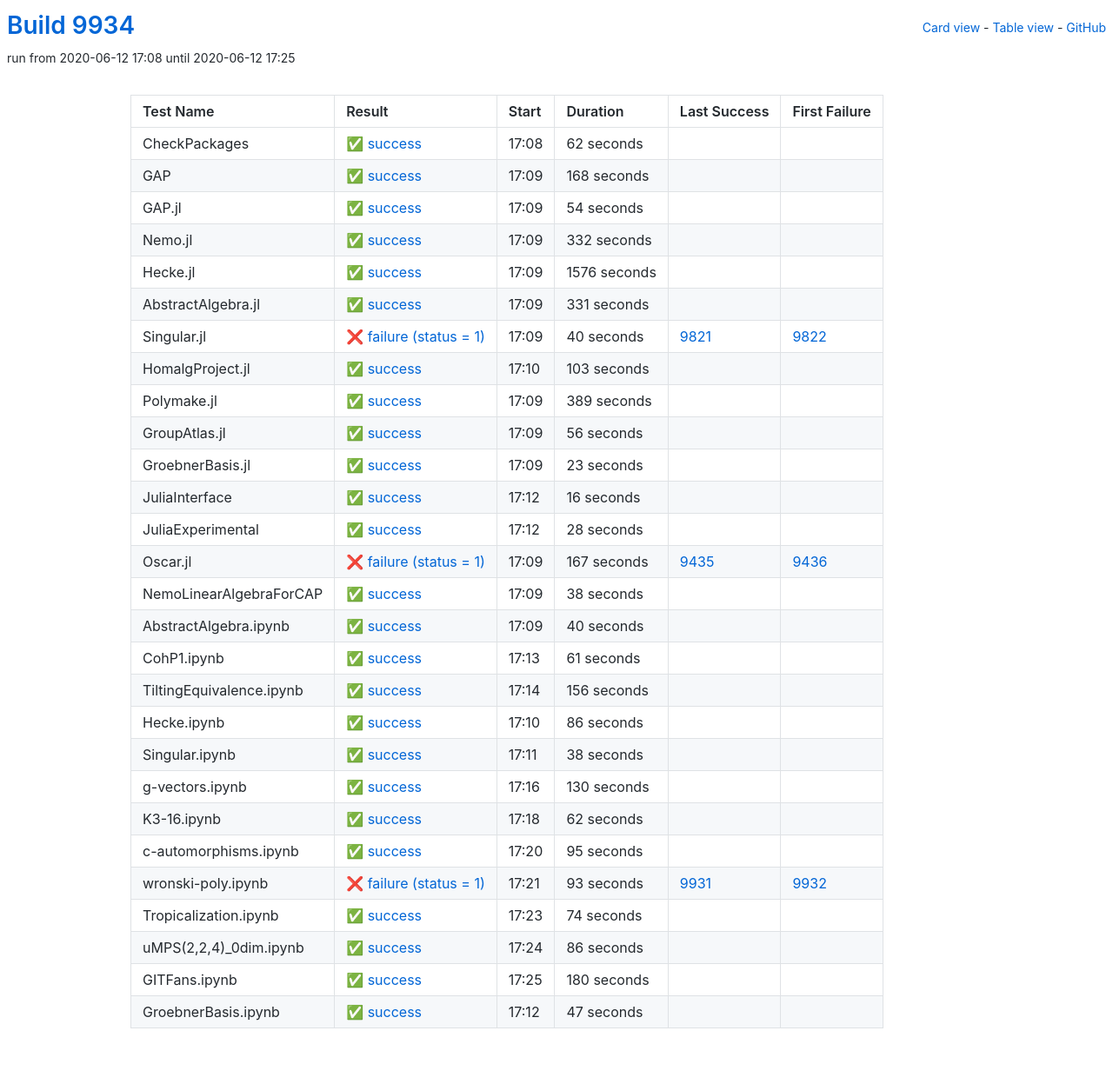
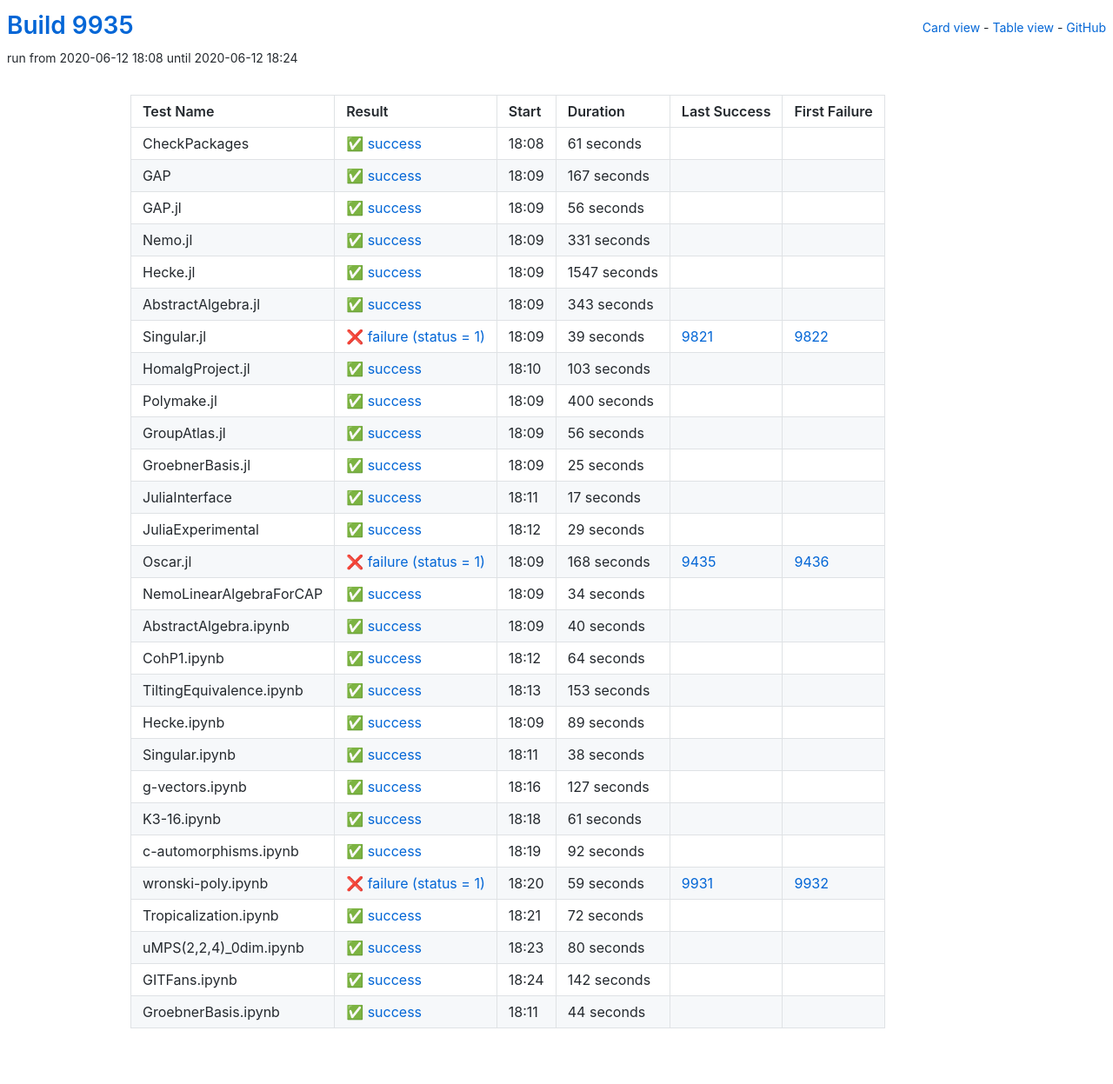
Before and after one commit to oscar-system/oscar-ci-status, a Jekyll site: the page built from table.html, in a window 1280 px wide. Shown: the whole page at 87% size. Built offline with Jekyll 4.4.1, drawn with Linux system fonts in a browser that asks for light colours.

Commit message:
Build #9935

```diff
--- a/_data/ci.yml
+++ b/_data/ci.yml
@@ -1,6 +1,6 @@
 ---
-build: 9934
-build_url: https://oscarci.mathematik.uni-kl.de/job/oscar/9934/
+build: 9935
+build_url: https://oscarci.mathematik.uni-kl.de/job/oscar/9935/
 job: oscar
 organization: oscar-system
 repo: oscar-ci-status
@@ -8,68 +8,44 @@ repourl: https://github.com/oscar-system/oscar-ci-status
 tests:
 - name: CheckPackages
   id: checkpackages
-  log: https://oscarci.mathematik.uni-kl.de/job/oscar/9934/artifact/logs/build-9934/CheckPackages.log
-  start: 2020-06-12 17:08
+  log: https://oscarci.mathematik.uni-kl.de/job/oscar/9935/artifact/logs/build-9935/CheckPackages.log
+  start: 2020-06-12 18:08
   success: true
   exitcode: 0
   status: success
-  duration: 62
+  duration: 61
   last_success: false
   last_success_url:
   first_failure: false
   first_failure_url:
 - name: GAP
   id: gap
-  log: https://oscarci.mathematik.uni-kl.de/job/oscar/9934/artifact/logs/build-9934/GAP.log
-  start: 2020-06-12 17:09
+  log: https://oscarci.mathematik.uni-kl.de/job/oscar/9935/artifact/logs/build-9935/GAP.log
+  start: 2020-06-12 18:09
   success: true
   exitcode: 0
   status: success
-  duration: 168
+  duration: 167
   last_success: false
   last_success_url:
   first_failure: false
   first_failure_url:
 - name: GAP.jl
   id: gap-jl
-  log: https://oscarci.mathematik.uni-kl.de/job/oscar/9934/artifact/logs/build-9934/GAP.jl.log
-  start: 2020-06-12 17:09
+  log: https://oscarci.mathematik.uni-kl.de/job/oscar/9935/artifact/logs/build-9935/GAP.jl.log
+  start: 2020-06-12 18:09
   success: true
   exitcode: 0
   status: success
-  duration: 54
+  duration: 56
   last_success: false
   last_success_url:
   first_failure: false
   first_failure_url:
 - name: Nemo.jl
   id: nemo-jl
-  log: https://oscarci.mathematik.uni-kl.de/job/oscar/9934/artifact/logs/build-9934/Nemo.jl.log
-  start: 2020-06-12 17:09
-  success: true
-  exitcode: 0
-  status: success
-  duration: 332
-  last_success: false
-  last_success_url:
-  first_failure: false
-  first_failure_url:
-- name: Hecke.jl
-  id: hecke-jl
-  log: https://oscarci.mathematik.uni-kl.de/job/oscar/9934/artifact/logs/build-9934/Hecke.jl.log
-  start: 2020-06-12 17:09
-  success: true
-  exitcode: 0
-  status: success
-  duration: 1576
-  last_success: false
-  last_success_url:
-  first_failure: false
-  first_failure_url:
-- name: AbstractAlgebra.jl
-  id: abstractalgebra-jl
-  log: https://oscarci.mathematik.uni-kl.de/job/oscar/9934/artifact/logs/build-9934/AbstractAlgebra.jl.log
-  start: 2020-06-12 17:09
+  log: https://oscarci.mathematik.uni-kl.de/job/oscar/9935/artifact/logs/build-9935/Nemo.jl.log
+  start: 2020-06-12 18:09
   success: true
   exitcode: 0
   status: success
@@ -78,22 +54,46 @@ tests:
   last_success_url:
   first_failure: false
   first_failure_url:
+- name: Hecke.jl
+  id: hecke-jl
+  log: https://oscarci.mathematik.uni-kl.de/job/oscar/9935/artifact/logs/build-9935/Hecke.jl.log
+  start: 2020-06-12 18:09
+  success: true
+  exitcode: 0
+  status: success
+  duration: 1547
+  last_success: false
+  last_success_url:
+  first_failure: false
+  first_failure_url:
+- name: AbstractAlgebra.jl
+  id: abstractalgebra-jl
+  log: https://oscarci.mathematik.uni-kl.de/job/oscar/9935/artifact/logs/build-9935/AbstractAlgebra.jl.log
+  start: 2020-06-12 18:09
+  success: true
+  exitcode: 0
+  status: success
+  duration: 343
+  last_success: false
+  last_success_url:
+  first_failure: false
+  first_failure_url:
 - name: Singular.jl
   id: singular-jl
-  log: https://oscarci.mathematik.uni-kl.de/job/oscar/9934/artifact/logs/build-9934/Singular.jl.log
-  start: 2020-06-12 17:09
+  log: https://oscarci.mathematik.uni-kl.de/job/oscar/9935/artifact/logs/build-9935/Singular.jl.log
+  start: 2020-06-12 18:09
   success: false
   exitcode: 1
   status: failure
-  duration: 40
+  duration: 39
   last_success: 9821
   last_success_url: https://oscarci.mathematik.uni-kl.de/job/oscar/9821/
   first_failure: 9822
   first_failure_url: https://oscarci.mathematik.uni-kl.de/job/oscar/9822/
 - name: HomalgProject.jl
   id: homalgproject-jl
-  log: https://oscarci.mathematik.uni-kl.de/job/oscar/9934/artifact/logs/build-9934/HomalgProject.jl.log
-  start: 2020-06-12 17:10
+  log: https://oscarci.mathematik.uni-kl.de/job/oscar/9935/artifact/logs/build-9935/HomalgProject.jl.log
+  start: 2020-06-12 18:10
   success: true
   exitcode: 0
   status: success
@@ -104,20 +104,20 @@ tests:
   first_failure_url:
 - name: Polymake.jl
   id: polymake-jl
-  log: https://oscarci.mathematik.uni-kl.de/job/oscar/9934/artifact/logs/build-9934/Polymake.jl.log
-  start: 2020-06-12 17:09
+  log: https://oscarci.mathematik.uni-kl.de/job/oscar/9935/artifact/logs/build-9935/Polymake.jl.log
+  start: 2020-06-12 18:09
   success: true
   exitcode: 0
   status: success
-  duration: 389
+  duration: 400
   last_success: false
   last_success_url:
   first_failure: false
   first_failure_url:
 - name: GroupAtlas.jl
   id: groupatlas-jl
-  log: https://oscarci.mathematik.uni-kl.de/job/oscar/9934/artifact/logs/build-9934/GroupAtlas.jl.log
-  start: 2020-06-12 17:09
+  log: https://oscarci.mathematik.uni-kl.de/job/oscar/9935/artifact/logs/build-9935/GroupAtlas.jl.log
+  start: 2020-06-12 18:09
   success: true
   exitcode: 0
   status: success
@@ -128,68 +128,68 @@ tests:
   first_failure_url:
 - name: GroebnerBasis.jl
   id: groebnerbasis-jl
-  log: https://oscarci.mathematik.uni-kl.de/job/oscar/9934/artifact/logs/build-9934/GroebnerBasis.jl.log
-  start: 2020-06-12 17:09
+  log: https://oscarci.mathematik.uni-kl.de/job/oscar/9935/artifact/logs/build-9935/GroebnerBasis.jl.log
+  start: 2020-06-12 18:09
   success: true
   exitcode: 0
   status: success
-  duration: 23
+  duration: 25
   last_success: false
   last_success_url:
   first_failure: false
   first_failure_url:
 - name: JuliaInterface
   id: juliainterface
-  log: https://oscarci.mathematik.uni-kl.de/job/oscar/9934/artifact/logs/build-9934/JuliaInterface.log
-  start: 2020-06-12 17:12
+  log: https://oscarci.mathematik.uni-kl.de/job/oscar/9935/artifact/logs/build-9935/JuliaInterface.log
+  start: 2020-06-12 18:11
   success: true
   exitcode: 0
   status: success
-  duration: 16
+  duration: 17
   last_success: false
   last_success_url:
   first_failure: false
   first_failure_url:
 - name: JuliaExperimental
   id: juliaexperimental
-  log: https://oscarci.mathematik.uni-kl.de/job/oscar/9934/artifact/logs/build-9934/JuliaExperimental.log
-  start: 2020-06-12 17:12
+  log: https://oscarci.mathematik.uni-kl.de/job/oscar/9935/artifact/logs/build-9935/JuliaExperimental.log
+  start: 2020-06-12 18:12
   success: true
   exitcode: 0
   status: success
-  duration: 28
+  duration: 29
   last_success: false
   last_success_url:
   first_failure: false
   first_failure_url:
 - name: Oscar.jl
   id: oscar-jl
-  log: https://oscarci.mathematik.uni-kl.de/job/oscar/9934/artifact/logs/build-9934/Oscar.jl.log
-  start: 2020-06-12 17:09
+  log: https://oscarci.mathematik.uni-kl.de/job/oscar/9935/artifact/logs/build-9935/Oscar.jl.log
+  start: 2020-06-12 18:09
   success: false
   exitcode: 1
   status: failure
-  duration: 167
+  duration: 168
   last_success: 9435
   last_success_url: https://oscarci.mathematik.uni-kl.de/job/oscar/9435/
   first_failure: 9436
   first_failure_url: https://oscarci.mathematik.uni-kl.de/job/oscar/9436/
 - name: NemoLinearAlgebraForCAP
   id: nemolinearalgebraforcap
-  log: https://oscarci.mathematik.uni-kl.de/job/oscar/9934/artifact/logs/build-9934/NemoLinearAlgebraForCAP.log
-  start: 2020-06-12 17:09
+  log: https://oscarci.mathematik.uni-kl.de/job/oscar/9935/artifact/logs/build-9935/NemoLinearAlgebraForCAP.log
+  start: 2020-06-12 18:09
   success: true
   exitcode: 0
   status: success
-  duration: 38
+  duration: 34
   last_success: false
   last_success_url:
   first_failure: false
   first_failure_url:
 - name: AbstractAlgebra.ipynb
   id: abstractalgebra-ipynb
-  log: https://oscarci.mathematik.uni-kl.de/job/oscar/9934/artifact/logs/build-9934/AbstractAlgebra.ipynb.log
-  start: 2020-06-12 17:09
+  log: https://oscarci.mathematik.uni-kl.de/job/oscar/9935/artifact/logs/build-9935/AbstractAlgebra.ipynb.log
+  start: 2020-06-12 18:09
   success: true
   exitcode: 0
   status: success
@@ -200,44 +200,44 @@ tests:
   first_failure_url:
 - name: CohP1.ipynb
   id: cohp1-ipynb
-  log: https://oscarci.mathematik.uni-kl.de/job/oscar/9934/artifact/logs/build-9934/CohP1.ipynb.log
-  start: 2020-06-12 17:13
+  log: https://oscarci.mathematik.uni-kl.de/job/oscar/9935/artifact/logs/build-9935/CohP1.ipynb.log
+  start: 2020-06-12 18:12
   success: true
   exitcode: 0
   status: success
-  duration: 61
+  duration: 64
   last_success: false
   last_success_url:
   first_failure: false
   first_failure_url:
 - name: TiltingEquivalence.ipynb
   id: tiltingequivalence-ipynb
-  log: https://oscarci.mathematik.uni-kl.de/job/oscar/9934/artifact/logs/build-9934/TiltingEquivalence.ipynb.log
-  start: 2020-06-12 17:14
+  log: https://oscarci.mathematik.uni-kl.de/job/oscar/9935/artifact/logs/build-9935/TiltingEquivalence.ipynb.log
+  start: 2020-06-12 18:13
   success: true
   exitcode: 0
   status: success
-  duration: 156
+  duration: 153
   last_success: false
   last_success_url:
   first_failure: false
   first_failure_url:
 - name: Hecke.ipynb
   id: hecke-ipynb
-  log: https://oscarci.mathematik.uni-kl.de/job/oscar/9934/artifact/logs/build-9934/Hecke.ipynb.log
-  start: 2020-06-12 17:10
+  log: https://oscarci.mathematik.uni-kl.de/job/oscar/9935/artifact/logs/build-9935/Hecke.ipynb.log
+  start: 2020-06-12 18:09
   success: true
   exitcode: 0
   status: success
-  duration: 86
+  duration: 89
   last_success: false
   last_success_url:
   first_failure: false
   first_failure_url:
 - name: Singular.ipynb
   id: singular-ipynb
-  log: https://oscarci.mathematik.uni-kl.de/job/oscar/9934/artifact/logs/build-9934/Singular.ipynb.log
-  start: 2020-06-12 17:11
+  log: https://oscarci.mathematik.uni-kl.de/job/oscar/9935/artifact/logs/build-9935/Singular.ipynb.log
+  start: 2020-06-12 18:11
   success: true
   exitcode: 0
   status: success
@@ -248,96 +248,96 @@ tests:
   first_failure_url:
 - name: g-vectors.ipynb
   id: g-vectors-ipynb
-  log: https://oscarci.mathematik.uni-kl.de/job/oscar/9934/artifact/logs/build-9934/g-vectors.ipynb.log
-  start: 2020-06-12 17:16
+  log: https://oscarci.mathematik.uni-kl.de/job/oscar/9935/artifact/logs/build-9935/g-vectors.ipynb.log
+  start: 2020-06-12 18:16
   success: true
   exitcode: 0
   status: success
-  duration: 130
+  duration: 127
   last_success: false
   last_success_url:
   first_failure: false
   first_failure_url:
 - name: K3-16.ipynb
   id: k3-16-ipynb
-  log: https://oscarci.mathematik.uni-kl.de/job/oscar/9934/artifact/logs/build-9934/K3-16.ipynb.log
-  start: 2020-06-12 17:18
+  log: https://oscarci.mathematik.uni-kl.de/job/oscar/9935/artifact/logs/build-9935/K3-16.ipynb.log
+  start: 2020-06-12 18:18
   success: true
   exitcode: 0
   status: success
-  duration: 62
+  duration: 61
   last_success: false
   last_success_url:
   first_failure: false
   first_failure_url:
 - name: c-automorphisms.ipynb
   id: c-automorphisms-ipynb
-  log: https://oscarci.mathematik.uni-kl.de/job/oscar/9934/artifact/logs/build-9934/c-automorphisms.ipynb.log
-  start: 2020-06-12 17:20
+  log: https://oscarci.mathematik.uni-kl.de/job/oscar/9935/artifact/logs/build-9935/c-automorphisms.ipynb.log
+  start: 2020-06-12 18:19
   success: true
   exitcode: 0
   status: success
-  duration: 95
+  duration: 92
   last_success: false
   last_success_url:
   first_failure: false
   first_failure_url:
 - name: wronski-poly.ipynb
   id: wronski-poly-ipynb
-  log: https://oscarci.mathematik.uni-kl.de/job/oscar/9934/artifact/logs/build-9934/wronski-poly.ipynb.log
-  start: 2020-06-12 17:21
+  log: https://oscarci.mathematik.uni-kl.de/job/oscar/9935/artifact/logs/build-9935/wronski-poly.ipynb.log
+  start: 2020-06-12 18:20
   success: false
   exitcode: 1
   status: failure
-  duration: 93
+  duration: 59
   last_success: 9931
   last_success_url: https://oscarci.mathematik.uni-kl.de/job/oscar/9931/
   first_failure: 9932
   first_failure_url: https://oscarci.mathematik.uni-kl.de/job/oscar/9932/
 - name: Tropicalization.ipynb
   id: tropicalization-ipynb
-  log: https://oscarci.mathematik.uni-kl.de/job/oscar/9934/artifact/logs/build-9934/Tropicalization.ipynb.log
-  start: 2020-06-12 17:23
+  log: https://oscarci.mathematik.uni-kl.de/job/oscar/9935/artifact/logs/build-9935/Tropicalization.ipynb.log
+  start: 2020-06-12 18:21
   success: true
   exitcode: 0
   status: success
-  duration: 74
+  duration: 72
   last_success: false
   last_success_url:
   first_failure: false
   first_failure_url:
 - name: uMPS(2,2,4)_0dim.ipynb
   id: umps-2-2-4-0dim-ipynb
-  log: https://oscarci.mathematik.uni-kl.de/job/oscar/9934/artifact/logs/build-9934/uMPS-2-2-4-_0dim.ipynb.log
-  start: 2020-06-12 17:24
+  log: https://oscarci.mathematik.uni-kl.de/job/oscar/9935/artifact/logs/build-9935/uMPS-2-2-4-_0dim.ipynb.log
+  start: 2020-06-12 18:23
   success: true
   exitcode: 0
   status: success
-  duration: 86
+  duration: 80
   last_success: false
   last_success_url:
   first_failure: false
   first_failure_url:
 - name: GITFans.ipynb
   id: gitfans-ipynb
-  log: https://oscarci.mathematik.uni-kl.de/job/oscar/9934/artifact/logs/build-9934/GITFans.ipynb.log
-  start: 2020-06-12 17:25
+  log: https://oscarci.mathematik.uni-kl.de/job/oscar/9935/artifact/logs/build-9935/GITFans.ipynb.log
+  start: 2020-06-12 18:24
   success: true
   exitcode: 0
   status: success
-  duration: 180
+  duration: 142
   last_success: false
   last_success_url:
   first_failure: false
   first_failure_url:
 - name: GroebnerBasis.ipynb
   id: groebnerbasis-ipynb
-  log: https://oscarci.mathematik.uni-kl.de/job/oscar/9934/artifact/logs/build-9934/GroebnerBasis.ipynb.log
-  start: 2020-06-12 17:12
+  log: https://oscarci.mathematik.uni-kl.de/job/oscar/9935/artifact/logs/build-9935/GroebnerBasis.ipynb.log
+  start: 2020-06-12 18:11
   success: true
   exitcode: 0
   status: success
-  duration: 47
+  duration: 44
   last_success: false
   last_success_url:
   first_failure: false
```
Also changed, not shown: README.md.
